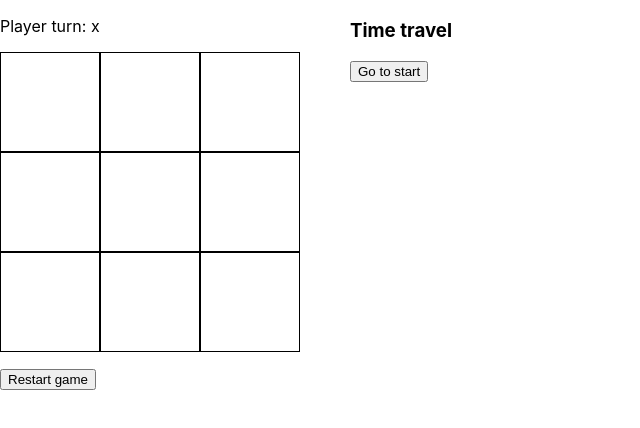
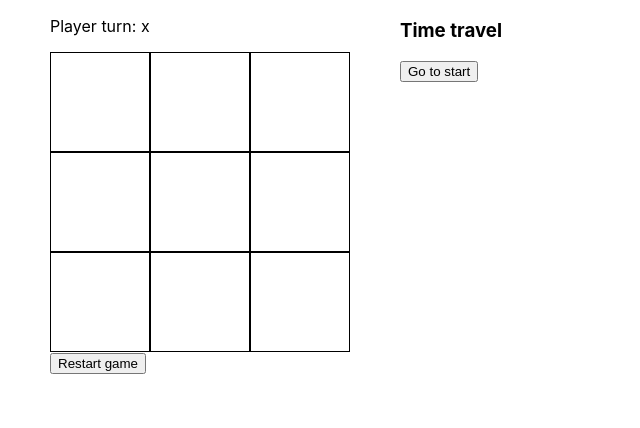
Before and after one commit to DanielParpal/tic-tac-toe, a React (Create React App) app: page / in a window 1280 px wide. Shown: the top 428 px of the page, without its empty margins (0-640 px from the left). Built offline with nearby package versions, Linux system fonts and the light colour scheme.

Commit message:
Let's push this version as the starting point for feedback

```diff
--- a/src/Game.css
+++ b/src/Game.css
@@ -1,6 +1,7 @@
 .Grid {
   display: grid;
   grid-template-columns: 350px 150px;
+  margin-left: 50px;
 }
 
 .Board {
--- a/src/Game.tsx
+++ b/src/Game.tsx
@@ -1,8 +1,9 @@
 import React, {useState, useEffect, useCallback} from 'react';
 import './Game.css';
+import TimeTravel from './TimeTravel';
 import {checkForWin} from './modules/engine';
 
-const Game: React.FC = () => {
+export default function Game() {
 
   const TurnsEnum = {
     x: 'x',
@@ -22,7 +23,7 @@ const Game: React.FC = () => {
   }, [frames, TurnsEnum]);
 
   const lastFrame = useCallback((): string[] => {
-    return frames[frames.length-1];
+    return frames[frames.length - 1];
   }, [frames]);
 
   useEffect(() => {
@@ -72,7 +73,7 @@ const Game: React.FC = () => {
   return (
     <div className="Grid">
       <div>
-        <p>Player turn: {turn}</p>
+        <p>{gameIsOver() ? "Winner is: " + winner : "Player turn: " + turn}</p>
         <div className="Board">
           {lastFrame().map((tile, index) => {
             return (
@@ -82,20 +83,10 @@ const Game: React.FC = () => {
             );
           })}
         </div>
-        <p>{gameIsOver() ? "winner is: " + winner : ''}</p>
         <button onClick={restartGame}>Restart game</button>
       </div>
-      <div>
-        <h3>Time travel</h3>
-        {
-          frames.map((_, index) => {
-            const text = index > 0 ? `move ${index}` : "start";
-            return <button onClick={(e) => travelTo(index, e)} key={index}>Go to {text}</button>
-          })
-        }
-      </div>
+
+      <TimeTravel frames={frames} travelTo={travelTo} />
     </div>
   )
 }
-
-export default Game;
--- /dev/null
+++ b/src/TimeTravel.tsx
@@ -0,0 +1,24 @@
+import React from 'react';
+
+export interface Props {
+  frames: String[][],
+  travelTo(index: number, e: React.SyntheticEvent): void
+}
+
+export default function TimeTravel({frames, travelTo}: Props) {
+  return (
+    <div>
+      <h3>Time travel</h3>
+      {
+        frames.map((_, index) => {
+          const text = index > 0 ? `move ${index}` : "start";
+          return (
+            <button onClick={(e) => travelTo(index, e)} key={index}>
+              Go to {text}
+            </button>
+          );
+        })
+      }
+    </div>
+  );
+}
```
